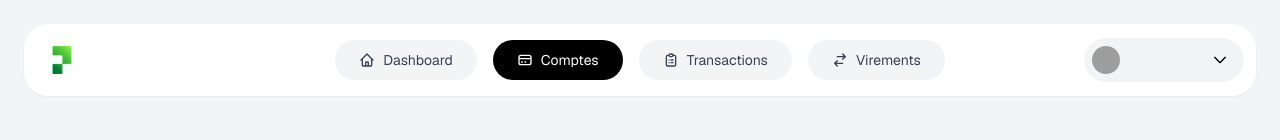
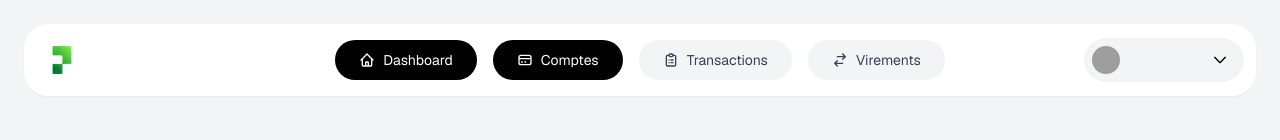
Before and after one commit to simontessard/pixel-bank, a Vue app in the folder client/: page /accounts in a window 1280 px wide. Shown: the top 140 px of the page. Built offline with nearby package versions, Linux system fonts and the light colour scheme; no server answers; sample sign-in values are in the browser's storage; grey boxes are pictures that could not be loaded; a web font is replaced by a local one.

Commit message:
New layout to animate transition

```diff
--- a/client/src/components/AppLayout.vue
+++ b/client/src/components/AppLayout.vue
@@ -1,12 +1,8 @@
 <!-- AppLayout.vue -->
 <template>
-  <div class="min-h-screen bg-gray-100">
-    <Navbar />
-
     <main class="container py-10">
       <slot />
     </main>
-  </div>
 </template>
 
 <script setup>
--- /dev/null
+++ b/client/src/components/layout/ClassicLayout.vue
@@ -0,0 +1,33 @@
+<template>
+  <div class="min-h-screen bg-gray-100">
+    <Navbar />
+
+    <Transition name="fade-up" mode="out-in">
+      <router-view :key="$route.path" />
+    </Transition>
+  </div>
+</template>
+
+<script setup>
+import Navbar from "@/components/navigation/Navbar.vue";
+</script>
+
+<style scoped>
+/* Transition fade verticale */
+.fade-up-enter-active,
+.fade-up-leave-active {
+  transition: all 0.5s ease;
+}
+
+/* L'élément entrant vient du dessous */
+.fade-up-enter-from {
+  opacity: 0;
+  transform: translateY(10px);
+}
+
+/* L'élément sortant part vers le haut */
+.fade-up-leave-to {
+  opacity: 0;
+  transform: translateY(-10px);
+}
+</style>
--- a/client/src/router/index.js
+++ b/client/src/router/index.js
@@ -1,8 +1,13 @@
 import { createRouter, createWebHistory } from 'vue-router';
 import { useAuthStore } from '@/stores/auth';
 import AuthLayout from "@/components/layout/AuthLayout.vue";
+import ClassicLayout from "@/components/layout/ClassicLayout.vue";
 import LoginView from "@/views/LoginView.vue";
 import RegisterView from "@/views/RegisterView.vue";
+import DashboardView from "@/views/DashboardView.vue";
+import AccountsView from "@/views/AccountsView.vue";
+import TransactionsView from "@/views/TransactionsView.vue";
+import TransfersView from "@/views/TransfersView.vue";
 
 const router = createRouter({
   history: createWebHistory(import.meta.env.BASE_URL),
@@ -23,44 +28,44 @@ const router = createRouter({
         }
       ]
     },
-    // Redirection de /login vers /auth/login
     {
       path: '/login',
       redirect: '/auth/login'
     },
-    // Redirection de /register vers /auth/register
     {
       path: '/register',
       redirect: '/auth/register'
     },
     {
       path: '/',
+      component: ClassicLayout,
+      meta: { requiresAuth: true },
+      children: [
+        {
+          path: '',
           name: 'dashboard',
-      component: () => import('../views/DashboardView.vue'),
-      meta: { requiresAuth: true }
+          component: DashboardView
         },
         {
-      path: '/accounts',
+          path: 'accounts',
           name: 'accounts',
-      component: () => import('../views/AccountsView.vue'),
-      meta: { requiresAuth: true }
+          component: AccountsView
         },
         {
-      path: '/transactions',
+          path: 'transactions',
           name: 'transactions',
-      component: () => import('../views/TransactionsView.vue'),
-      meta: { requiresAuth: true }
+          component: TransactionsView
         },
         {
-      path: '/transfers',
+          path: 'transfers',
           name: 'transfers',
-      component: () => import('../views/TransfersView.vue'),
-      meta: { requiresAuth: true }
+          component: TransfersView
+        }
+      ]
     }
   ]
 });
 
-// Guard pour les routes protégées
 router.beforeEach((to, from, next) => {
   const authStore = useAuthStore();
 
```
Lines whose indentation alone changed are shown as unchanged.
